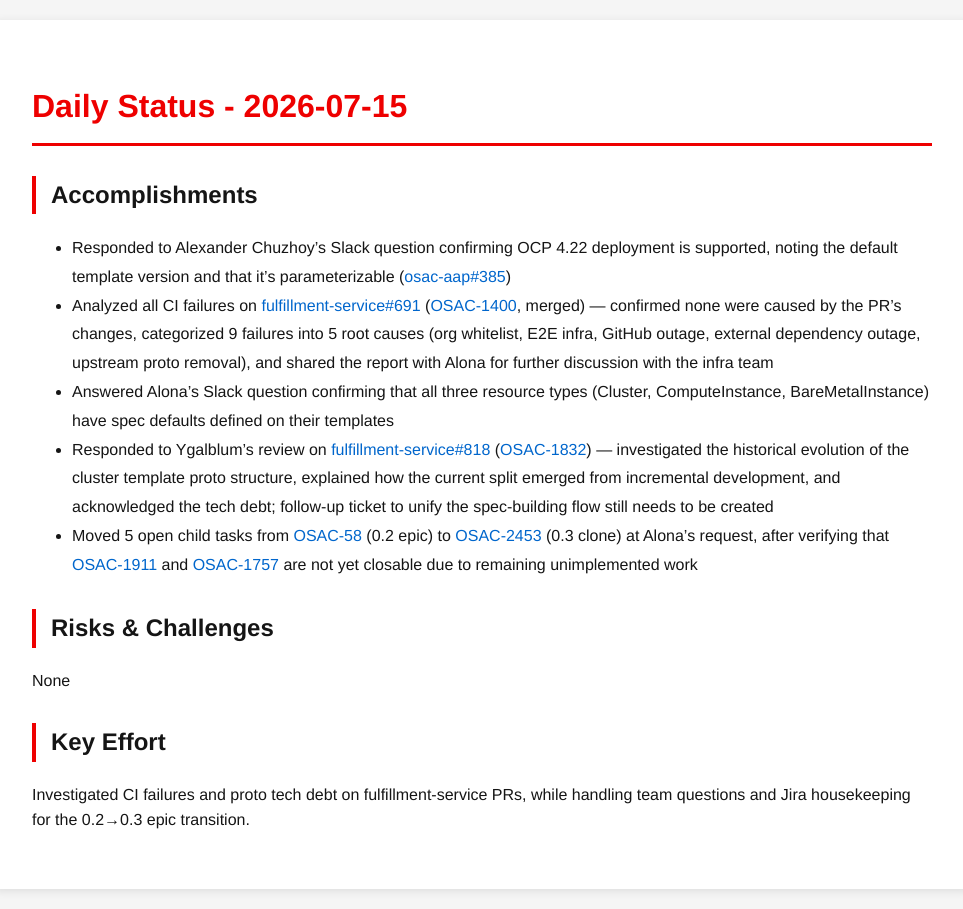
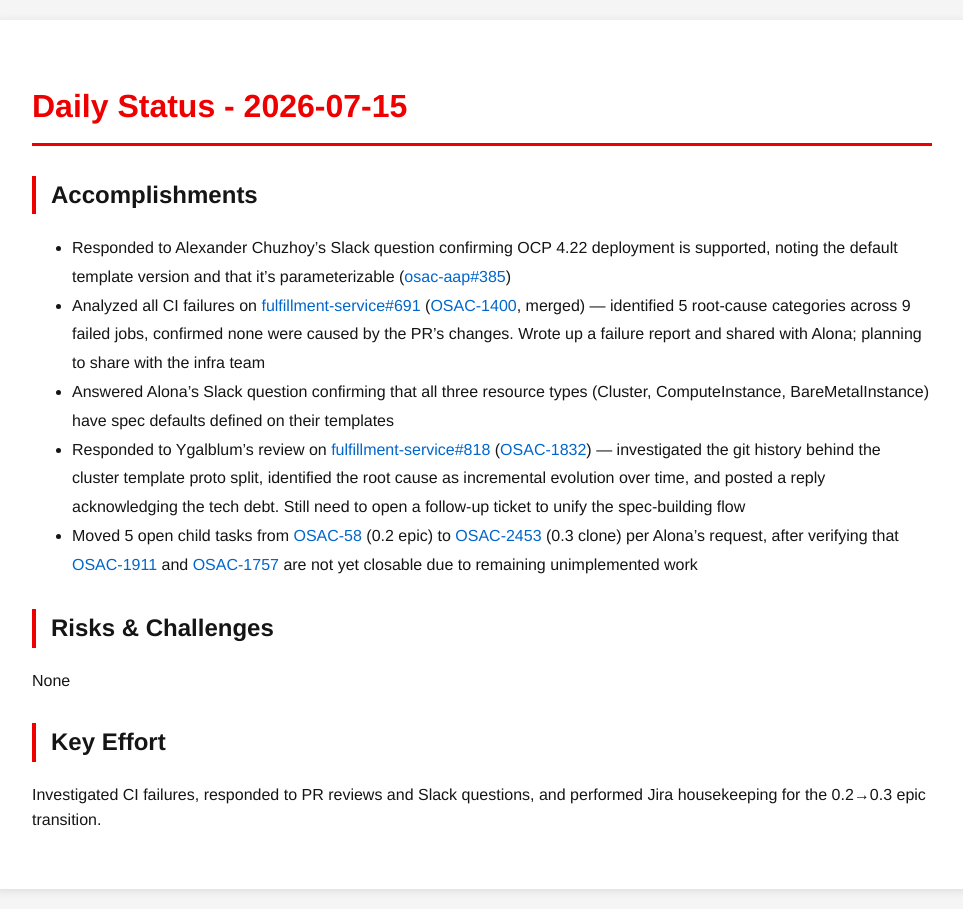
Before and after one commit to tzvatot/daily-status, a Jekyll site: the page built from 2026-07-15.md, in a window 1280 px wide. Shown: the whole page, without its empty margins (158-1121 px from the left). Built offline with Jekyll 4.4.1, drawn with Linux system fonts in a browser that asks for light colours.

Commit message:
Daily status update - 2026-07-15

```diff
--- a/2026-07-15.md
+++ b/2026-07-15.md
@@ -8,13 +8,13 @@
 
 ## Accomplishments
 - Responded to Alexander Chuzhoy's Slack question confirming OCP 4.22 deployment is supported, noting the default template version and that it's parameterizable ([osac-aap#385](https://github.com/osac-project/osac-aap/pull/385))
-- Analyzed all CI failures on [fulfillment-service#691](https://github.com/osac-project/fulfillment-service/pull/691) ([OSAC-1400](https://redhat.atlassian.net/browse/OSAC-1400), merged) — confirmed none were caused by the PR's changes, categorized 9 failures into 5 root causes (org whitelist, E2E infra, GitHub outage, external dependency outage, upstream proto removal), and shared the report with Alona for further discussion with the infra team
+- Analyzed all CI failures on [fulfillment-service#691](https://github.com/osac-project/fulfillment-service/pull/691) ([OSAC-1400](https://redhat.atlassian.net/browse/OSAC-1400), merged) — identified 5 root-cause categories across 9 failed jobs, confirmed none were caused by the PR's changes. Wrote up a failure report and shared with Alona; planning to share with the infra team
 - Answered Alona's Slack question confirming that all three resource types (Cluster, ComputeInstance, BareMetalInstance) have spec defaults defined on their templates
-- Responded to Ygalblum's review on [fulfillment-service#818](https://github.com/osac-project/fulfillment-service/pull/818) ([OSAC-1832](https://redhat.atlassian.net/browse/OSAC-1832)) — investigated the historical evolution of the cluster template proto structure, explained how the current split emerged from incremental development, and acknowledged the tech debt; follow-up ticket to unify the spec-building flow still needs to be created
-- Moved 5 open child tasks from [OSAC-58](https://redhat.atlassian.net/browse/OSAC-58) (0.2 epic) to [OSAC-2453](https://redhat.atlassian.net/browse/OSAC-2453) (0.3 clone) at Alona's request, after verifying that [OSAC-1911](https://redhat.atlassian.net/browse/OSAC-1911) and [OSAC-1757](https://redhat.atlassian.net/browse/OSAC-1757) are not yet closable due to remaining unimplemented work
+- Responded to Ygalblum's review on [fulfillment-service#818](https://github.com/osac-project/fulfillment-service/pull/818) ([OSAC-1832](https://redhat.atlassian.net/browse/OSAC-1832)) — investigated the git history behind the cluster template proto split, identified the root cause as incremental evolution over time, and posted a reply acknowledging the tech debt. Still need to open a follow-up ticket to unify the spec-building flow
+- Moved 5 open child tasks from [OSAC-58](https://redhat.atlassian.net/browse/OSAC-58) (0.2 epic) to [OSAC-2453](https://redhat.atlassian.net/browse/OSAC-2453) (0.3 clone) per Alona's request, after verifying that [OSAC-1911](https://redhat.atlassian.net/browse/OSAC-1911) and [OSAC-1757](https://redhat.atlassian.net/browse/OSAC-1757) are not yet closable due to remaining unimplemented work
 
 ## Risks & Challenges
 None
 
 ## Key Effort
-Investigated CI failures and proto tech debt on fulfillment-service PRs, while handling team questions and Jira housekeeping for the 0.2→0.3 epic transition.
+Investigated CI failures, responded to PR reviews and Slack questions, and performed Jira housekeeping for the 0.2→0.3 epic transition.
```
